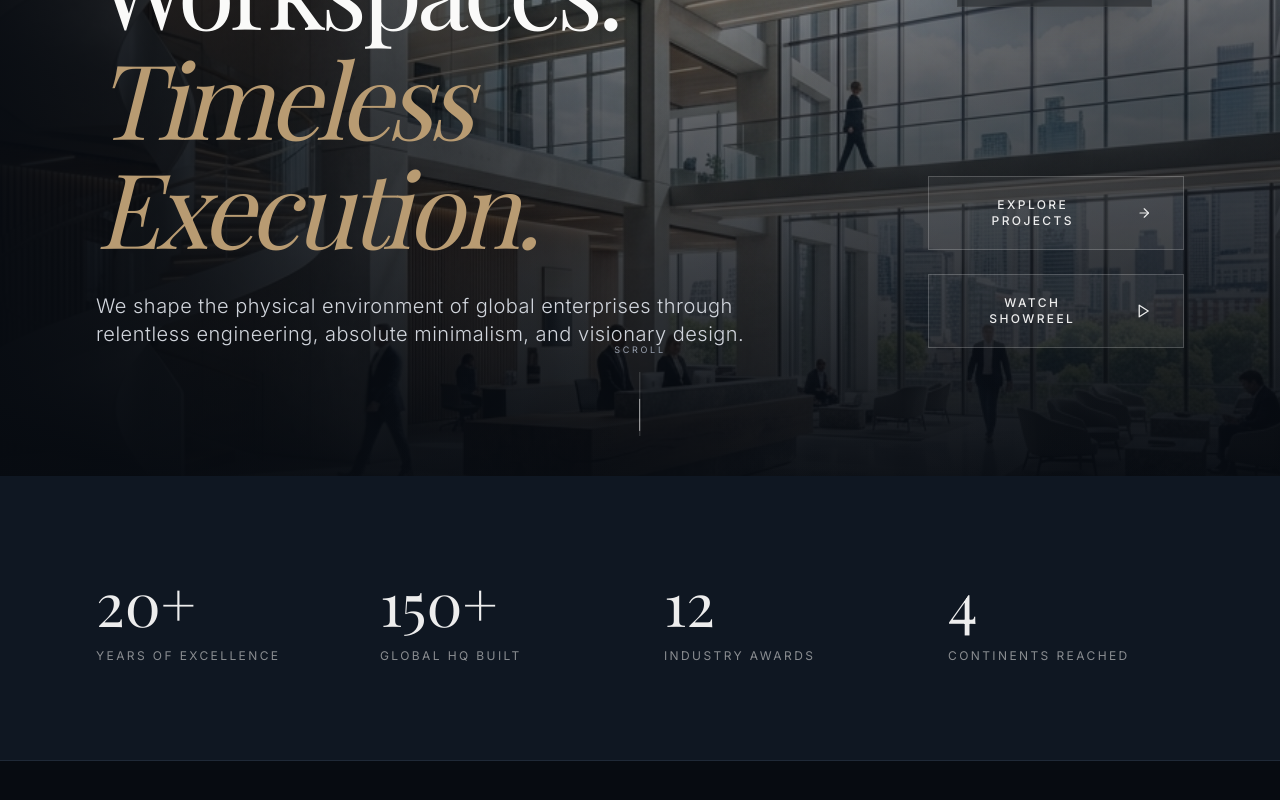
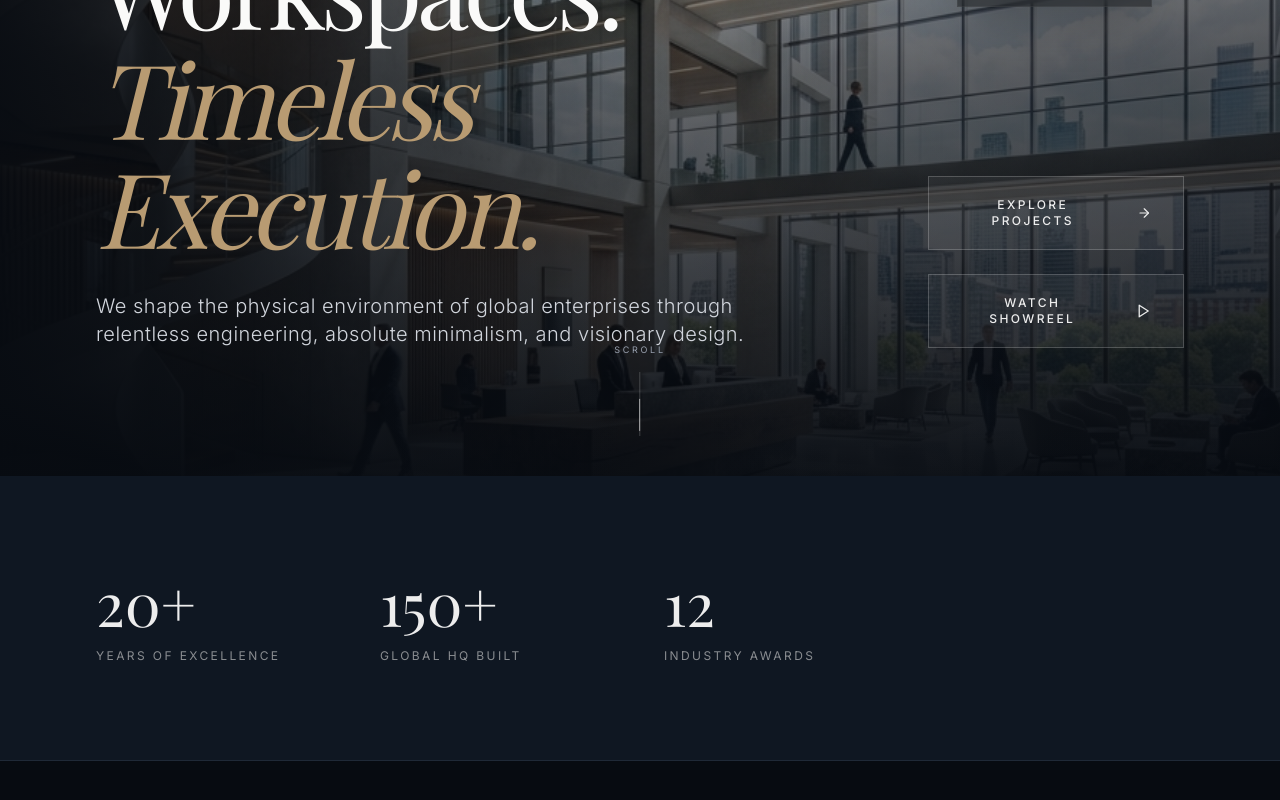
Before and after one commit to abhishekck31/Admire-Architects, a Next.js app: page / in a window 1280 px wide. Shown: the part 324-1124 px from the top of the page. Built offline with nearby package versions, Linux system fonts and the light colour scheme; a web font is replaced by a local one.

Commit message:
Update home page stats: Remove 'Continents Reached'

```diff
--- a/src/app/page.tsx
+++ b/src/app/page.tsx
@@ -41,8 +41,7 @@ export default function Home() {
             {[
               { number: "20+", label: "Years of Excellence" },
               { number: "150+", label: "Global HQ Built" },
-              { number: "12", label: "Industry Awards" },
-              { number: "4", label: "Continents Reached" }
+              { number: "12", label: "Industry Awards" }
             ].map((stat, i) => (
               <motion.div key={i} variants={fadeUp}>
                 <div className="text-5xl md:text-6xl font-serif font-light text-primary mb-4">{stat.number}</div>
```
